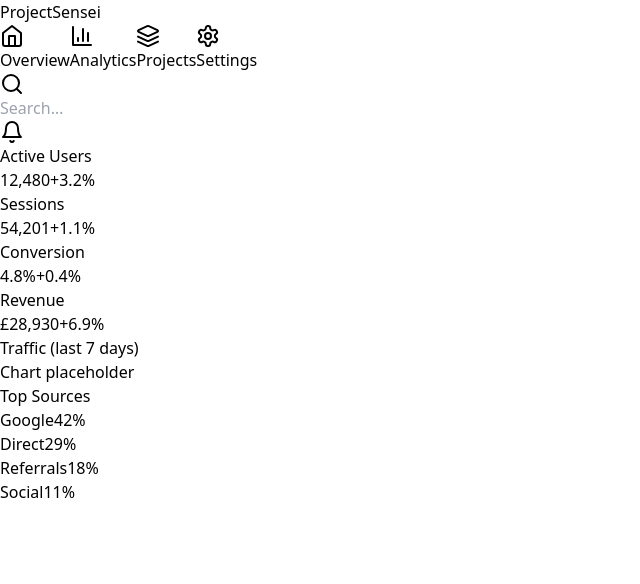
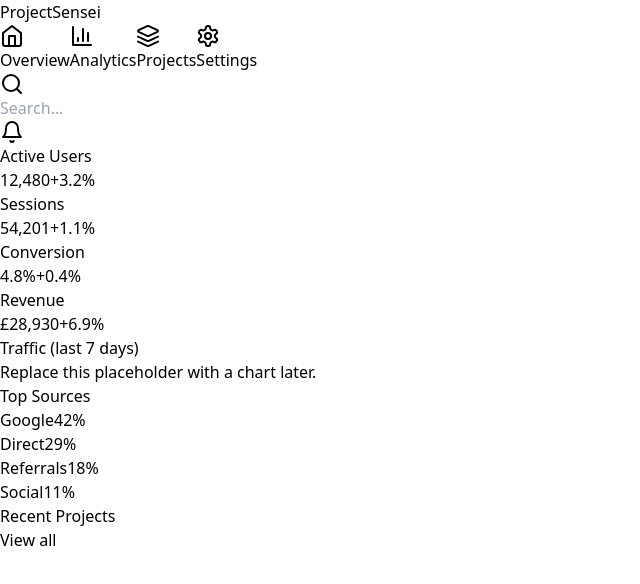
Before and after one commit to sageofninetale/projectsensei-frontend, a Next.js app: page / in a window 1280 px wide. Shown: the top 584 px of the page, without its empty margins (0-640 px from the left). Built offline with nearby package versions, Linux system fonts and the light colour scheme.

Commit message:
updated page.tsx

```diff
--- a/app/page.tsx
+++ b/app/page.tsx
@@ -4,38 +4,69 @@ import KpiCard from "@/components/KpiCard";
 
 export default function Home() {
   return (
-    <div className="min-h-screen grid md:grid-cols-[16rem_1fr]">
+    <div className="min-h-screen grid grid-cols-[16rem_1fr]">
+      {/* Sidebar */}
+      <aside className="hidden md:block border-r border-white/5 bg-neutral-950/60 backdrop-blur supports-[backdrop-filter]:bg-neutral-950/40">
         <Sidebar />
+      </aside>
+
+      {/* Main column */}
       <div className="flex flex-col">
+        <header className="sticky top-0 z-20 border-b border-white/5 bg-neutral-950/70 backdrop-blur supports-[backdrop-filter]:bg-neutral-950/40">
           <Topbar />
-        <main className="p-4 md:p-6 space-y-6">
-          {/* KPI row */}
-          <section className="grid sm:grid-cols-2 lg:grid-cols-4 gap-4">
+        </header>
+
+        <main className="px-4 sm:px-6 lg:px-8 py-6">
+          <div className="mx-auto w-full max-w-7xl space-y-8">
+            {/* KPIs */}
+            <section className="grid grid-cols-1 sm:grid-cols-2 xl:grid-cols-4 gap-4">
               <KpiCard label="Active Users" value="12,480" delta="+3.2%" />
               <KpiCard label="Sessions" value="54,201" delta="+1.1%" />
               <KpiCard label="Conversion" value="4.8%" delta="+0.4%" />
               <KpiCard label="Revenue" value="£28,930" delta="+6.9%" />
             </section>
 
-          {/* Main content */}
-          <section className="grid lg:grid-cols-3 gap-4">
-            <div className="rounded-xl border border-neutral-800 bg-neutral-950/60 p-4 lg:col-span-2">
-              <h3 className="text-sm text-neutral-300">Traffic (last 7 days)</h3>
-              <div className="mt-4 h-56 grid place-items-center text-neutral-500">
-                {/* Chart placeholder — plug in Recharts later */}
-                <span className="text-sm">Chart placeholder</span>
+            {/* Content grid */}
+            <section className="grid grid-cols-1 lg:grid-cols-3 gap-6">
+              {/* Chart */}
+              <div className="lg:col-span-2 rounded-2xl border border-white/10 bg-neutral-900/40 p-6 shadow-[0_0_0_1px_rgba(255,255,255,0.02)]">
+                <h3 className="text-base/6 font-medium text-white">Traffic (last 7 days)</h3>
+                <p className="mt-1 text-sm text-neutral-400">
+                  Replace this placeholder with a chart later.
+                </p>
+                <div className="mt-6 h-60 rounded-xl bg-gradient-to-tr from-neutral-800 to-neutral-900/70 ring-1 ring-white/5" />
               </div>
-            </div>
-            <div className="rounded-xl border border-neutral-800 bg-neutral-950/60 p-4">
-              <h3 className="text-sm text-neutral-300">Top Sources</h3>
-              <ul className="mt-4 space-y-3 text-sm">
-                <li className="flex justify-between"><span>Google</span><span className="text-neutral-400">42%</span></li>
-                <li className="flex justify-between"><span>Direct</span><span className="text-neutral-400">29%</span></li>
-                <li className="flex justify-between"><span>Referrals</span><span className="text-neutral-400">18%</span></li>
-                <li className="flex justify-between"><span>Social</span><span className="text-neutral-400">11%</span></li>
+
+              {/* Sources */}
+              <div className="rounded-2xl border border-white/10 bg-neutral-900/40 p-6 shadow-[0_0_0_1px_rgba(255,255,255,0.02)]">
+                <h3 className="text-base/6 font-medium text-white">Top Sources</h3>
+                <ul className="mt-4 space-y-3">
+                  {[
+                    { name: "Google", v: 42 },
+                    { name: "Direct", v: 29 },
+                    { name: "Referrals", v: 18 },
+                    { name: "Social", v: 11 },
+                  ].map((s) => (
+                    <li key={s.name} className="flex items-center justify-between">
+                      <span className="text-neutral-300">{s.name}</span>
+                      <span className="text-sm text-neutral-400">{s.v}%</span>
+                    </li>
+                  ))}
                 </ul>
               </div>
             </section>
+
+            {/* Table placeholder */}
+            <section className="rounded-2xl border border-white/10 bg-neutral-900/40 p-6 shadow-[0_0_0_1px_rgba(255,255,255,0.02)]">
+              <div className="flex items-center justify-between">
+                <h3 className="text-base/6 font-medium text-white">Recent Projects</h3>
+                <button className="inline-flex items-center rounded-lg border border-white/10 px-3 py-1.5 text-sm text-neutral-300 hover:bg-white/5">
+                  View all
+                </button>
+              </div>
+              <div className="mt-4 h-32 rounded-xl bg-neutral-900/80 ring-1 ring-white/5" />
+            </section>
+          </div>
         </main>
       </div>
     </div>
```
Lines whose indentation alone changed are shown as unchanged.
